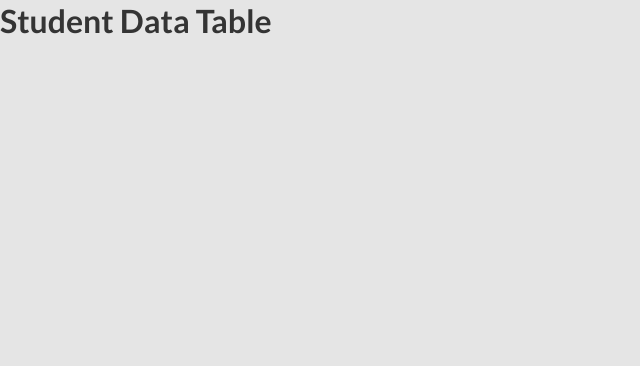
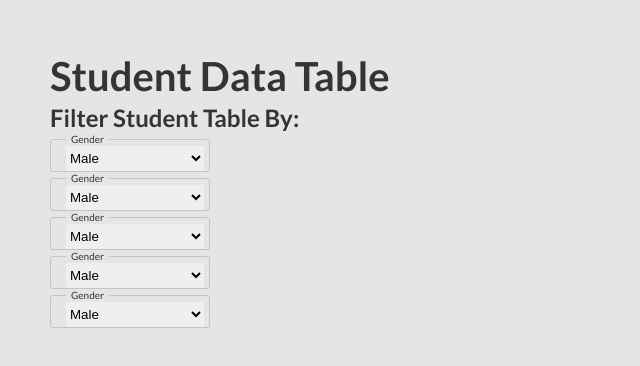
Before and after one commit to NwaguChima/Omniswift__UI, a React (Create React App) app: page / in a window 1280 px wide. Shown: the top 366 px of the page, without its empty margins (0-640 px from the left). Built offline with nearby package versions, Linux system fonts and the light colour scheme.

Commit message:
added form fields

```diff
--- /dev/null
+++ b/src/components/customSelect/CustomSelect.tsx
@@ -0,0 +1,37 @@
+import React from 'react';
+import styles from './customSelect.module.scss';
+
+interface CustomSelectProps {
+  options: { value: string; label: string }[];
+  label: string;
+  handleChange: (e: React.ChangeEvent<HTMLSelectElement>) => void;
+  value: string;
+  name: string;
+}
+
+const CustomSelect: React.FC<CustomSelectProps> = ({
+  options,
+  label,
+  handleChange,
+  value,
+  name,
+}) => {
+  return (
+    <div className={styles.select}>
+      <fieldset>
+        <legend>{label}</legend>
+        <div className={styles.select__holder}>
+          <select name={name} onChange={(e) => handleChange(e)}>
+            {options.map((option) => (
+              <option key={option.value} value={option.value}>
+                {option.label}
+              </option>
+            ))}
+          </select>
+        </div>
+      </fieldset>
+    </div>
+  );
+};
+
+export default CustomSelect;
--- /dev/null
+++ b/src/components/customSelect/customSelect.module.scss
@@ -0,0 +1,52 @@
+@use '../../styles/variables.scss' as var;
+
+.select {
+  fieldset {
+    border: 1px solid #c4c4c4;
+    height: 3.9rem;
+    width: 16rem;
+
+    border-radius: var.$radius;
+    -webkit-border-radius: var.$radius;
+    -moz-border-radius: var.$radius;
+    -ms-border-radius: var.$radius;
+    -o-border-radius: var.$radius;
+
+    position: relative;
+
+    legend {
+      margin-left: 1.5rem;
+      color: var.$dark_text;
+      font-size: 1rem;
+      padding: 0 0.5rem;
+      z-index: 10000000 !important;
+    }
+
+    &:focus-within {
+      // border: 1px solid red;
+      border: none;
+
+      legend {
+        display: none;
+      }
+    }
+  }
+}
+
+.select__holder {
+  width: 100%;
+  height: 100%;
+  padding-left: 1.5rem;
+  padding-right: 0.5rem;
+
+  select {
+    width: 100%;
+    height: 100%;
+    padding: 0;
+    border: 0;
+
+    &:focus {
+      outline: none;
+    }
+  }
+}
--- a/src/components/formFilter/FormFilter.tsx
+++ b/src/components/formFilter/FormFilter.tsx
@@ -1,9 +1,66 @@
 import React from 'react';
+import CustomSelect from '../customSelect/CustomSelect';
 import styles from './formFilter.module.scss';
 
 interface FormFilterProps {}
 const FormFilter: React.FC<FormFilterProps> = () => {
-  return <div>Filter</div>;
+  return (
+    <section className={styles.formFilter}>
+      <h2>Filter Student Table By:</h2>
+      <form>
+        <CustomSelect
+          options={[
+            { value: 'male', label: 'Male' },
+            { value: 'female', label: 'Female' },
+          ]}
+          label="Gender"
+          handleChange={() => {}}
+          value="male"
+          name="gender"
+        />
+        <CustomSelect
+          options={[
+            { value: 'male', label: 'Male' },
+            { value: 'female', label: 'Female' },
+          ]}
+          label="Gender"
+          handleChange={() => {}}
+          value="male"
+          name="gender"
+        />
+        <CustomSelect
+          options={[
+            { value: 'male', label: 'Male' },
+            { value: 'female', label: 'Female' },
+          ]}
+          label="Gender"
+          handleChange={() => {}}
+          value="male"
+          name="gender"
+        />
+        <CustomSelect
+          options={[
+            { value: 'male', label: 'Male' },
+            { value: 'female', label: 'Female' },
+          ]}
+          label="Gender"
+          handleChange={() => {}}
+          value="male"
+          name="gender"
+        />
+        <CustomSelect
+          options={[
+            { value: 'male', label: 'Male' },
+            { value: 'female', label: 'Female' },
+          ]}
+          label="Gender"
+          handleChange={() => {}}
+          value="male"
+          name="gender"
+        />
+      </form>
+    </section>
+  );
 };
 
 export default FormFilter;
--- a/src/pages/home.module.scss
+++ b/src/pages/home.module.scss
@@ -0,0 +1,8 @@
+.home {
+  padding: 5rem;
+
+  h1 {
+    font-size: 4rem;
+    font-weight: 900;
+  }
+}
--- a/src/pages/home.tsx
+++ b/src/pages/home.tsx
@@ -1,12 +1,18 @@
 import React from 'react';
+import FormFilter from '../components/formFilter/FormFilter';
 import styles from './home.module.scss';
 
 interface HomeProps {}
 
 const Home: React.FC<HomeProps> = () => {
   return (
-    <div>
-      <h1>Student Data Table</h1>
+    <div className={styles.home}>
+      <header>
+        <h1>Student Data Table</h1>
+      </header>
+      <main>
+        <FormFilter />
+      </main>
     </div>
   );
 };
--- a/src/styles/_variables.scss
+++ b/src/styles/_variables.scss
@@ -15,3 +15,4 @@ $green: #46c35f;
 $blue: #0d7590;
 
 $transition: all 0.3s linear;
+$radius: 3px;
```
